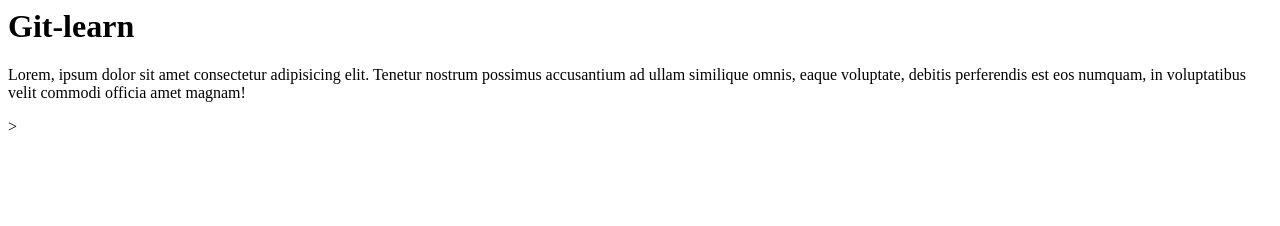
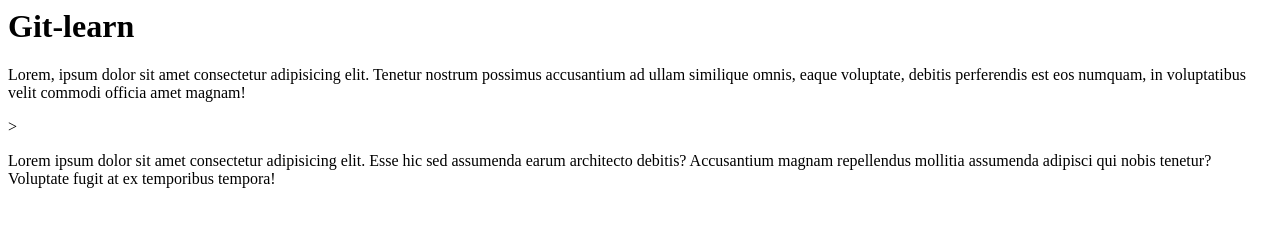
Before and after one commit to Krzemir/git-learn-2, a plain HTML site: page index.html in a window 1280 px wide. Drawn offline with Linux system fonts and the light colour scheme.

Commit message:
Index content added

```diff
--- a/index.html
+++ b/index.html
@@ -12,6 +12,9 @@
     <p>Lorem, ipsum dolor sit amet consectetur adipisicing elit. Tenetur nostrum possimus accusantium ad ullam similique
         omnis, eaque voluptate, debitis perferendis est eos numquam, in voluptatibus velit commodi officia amet magnam!
     </p>>
+    <p>Lorem ipsum dolor sit amet consectetur adipisicing elit. Esse hic sed assumenda earum architecto debitis?
+        Accusantium magnam repellendus mollitia assumenda adipisci qui nobis tenetur? Voluptate fugit at ex temporibus
+        tempora!</p>
 
 </body>
 
```
